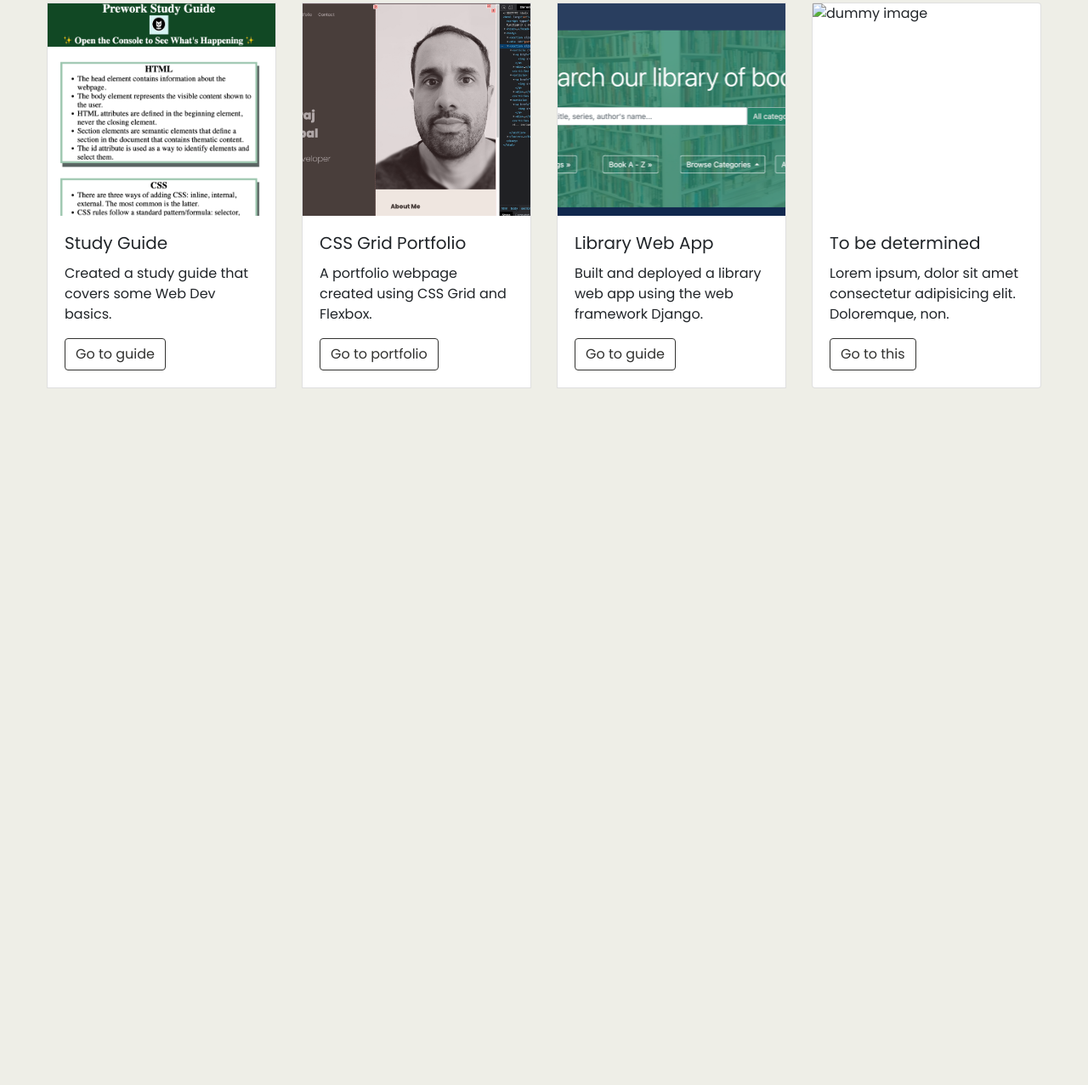
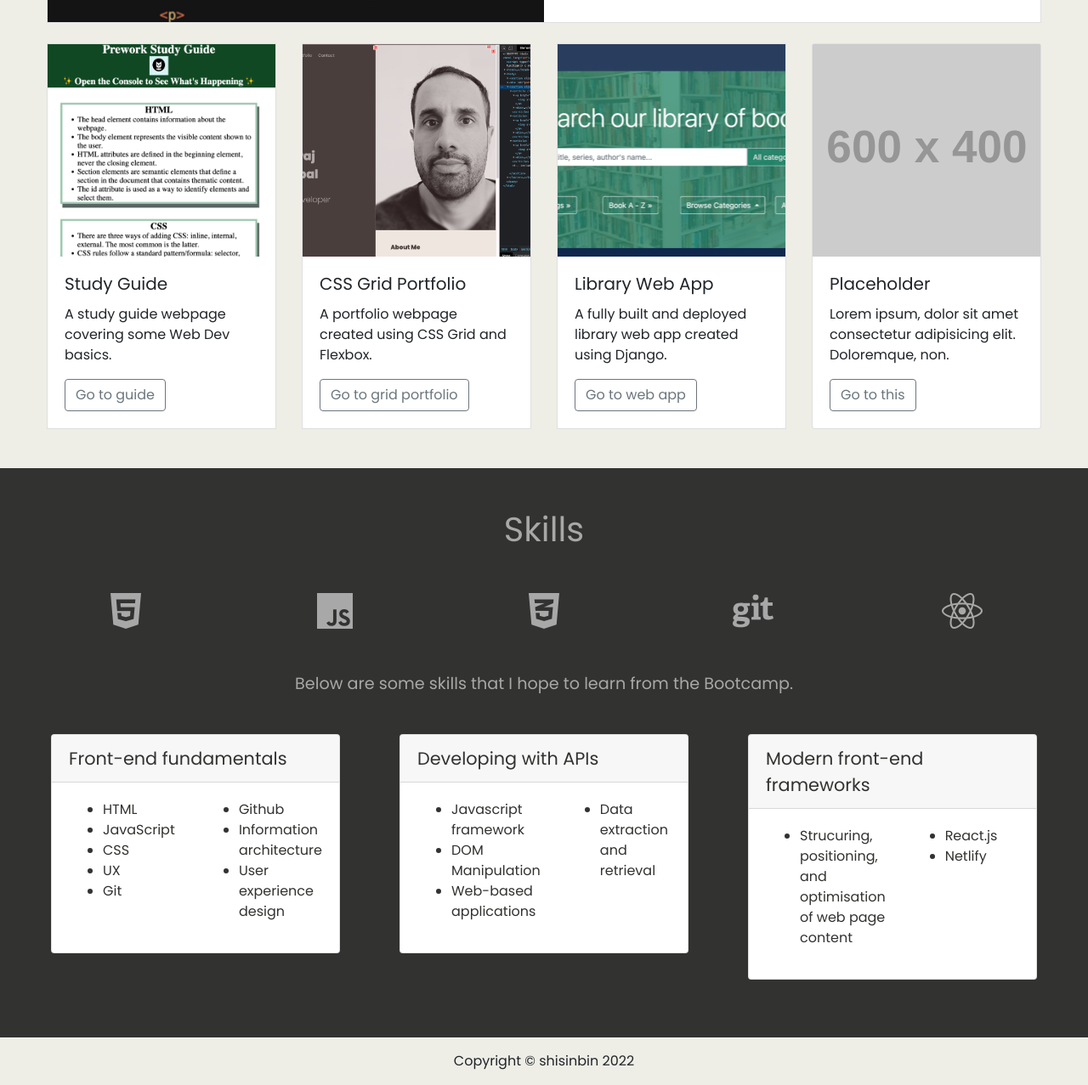
Before and after one commit to shisinbin/bootstrap-portfolio, a plain HTML site: page index.html in a window 1280 px wide. Shown: the part 1380-2657 px from the top of the page at 85% size. Before the commit the page ends 1853 px from the top, so only its background shows below. Drawn offline with nearby package versions, Linux system fonts and the light colour scheme; placeholder pictures from the web are drawn by us.

Commit message:
add skills section

```diff
--- a/assets/css/style.css
+++ b/assets/css/style.css
@@ -16,6 +16,12 @@ img {
     max-width: 100%;
 }
 
+.jumbotron {
+    padding: 0 !important;
+    margin: 0 !important;
+    background: #eeeee7 !important;
+}
+
 /* panel 1 */
 nav a {
     color: #a8a8a8 !important;
@@ -31,21 +37,18 @@ nav a:hover {
     background: #323230;
 }
 
+
 .text-container {
     color: #323230;
 }
 .text-container a {
     color: #323230;
+    font-size: 3rem;
 }
 .text-container a:hover {
     color: #a8a8a8 !important;
 }
 
-.portfolio img {
-    height: 300px !important;
-    object-fit: cover !important;
-    width: 100% !important;
-}
 .featured img {
     height: 400px !important;
 }
@@ -62,11 +65,42 @@ nav a:hover {
     border-radius: 0 !important;
 }
 
-.work {
+.work, .skills-container {
     max-width: 1200px !important;
+    margin: 0 auto;
 }
 
-.btn-outline-secondary {
-    color: #323230 !important;
-    border-color: #323230 !important;
+.work .card {
+    transition: all 0.4s;
 }
+.work .card:hover {
+    transform: scale(1.02);
+    box-shadow: 0 2px 5px #aaa;
+}
+
+.skills {
+    margin-top: 30px;
+    background: #323230;
+    color: #a8a8a8;
+}
+
+.skills p {
+    font-size: 1.2rem;
+}
+
+.skills .webdev-icons i {
+    font-size: 3rem;
+}
+
+.skills-card {
+    color:#323230;
+    margin: 20px;
+    /* height: 100%; */
+}
+.skills-card .card-header {
+    font-size: 1.3rem;
+}
+
+@media screen and (max-width:991px) {
+
+}
--- a/index.html
+++ b/index.html
@@ -14,7 +14,9 @@
     integrity="sha384-xOolHFLEh07PJGoPkLv1IbcEPTNtaed2xpHsD9ESMhqIYd0nLMwNLD69Npy4HI+N" crossorigin="anonymous">
 
   <!-- font awesome 5.15.4 -->
-  <link rel="stylesheet" href="https://cdnjs.cloudflare.com/ajax/libs/font-awesome/5.15.4/css/all.min.css" integrity="sha512-1ycn6IcaQQ40/MKBW2W4Rhis/DbILU74C1vSrLJxCq57o941Ym01SwNsOMqvEBFlcgUa6xLiPY/NS5R+E6ztJQ==" crossorigin="anonymous" referrerpolicy="no-referrer" />
+  <link rel="stylesheet" href="https://cdnjs.cloudflare.com/ajax/libs/font-awesome/5.15.4/css/all.min.css"
+    integrity="sha512-1ycn6IcaQQ40/MKBW2W4Rhis/DbILU74C1vSrLJxCq57o941Ym01SwNsOMqvEBFlcgUa6xLiPY/NS5R+E6ztJQ=="
+    crossorigin="anonymous" referrerpolicy="no-referrer" />
 
   <!-- poppins font -->
   <link href='https://fonts.googleapis.com/css?family=Poppins' rel='stylesheet'>
@@ -27,9 +29,10 @@
 
 <body>
 
+  <div class="jumbotron jumbotron-fluid">
+
     <section class="container-fluid">
 
-    <!-- splash -->
       <div class="row">
 
         <!-- hello col -->
@@ -37,27 +40,20 @@
 
           <!-- navbar -->
           <nav class="navbar navbar-expand-lg navbar-expand-md navbar-expand-sm navbar-light pl-5 pt-3">
-          <div class="collapse navbar-collapse" id="navbarSupportedContent">
+            <div class="collapse navbar-collapse">
               <ul class="navbar-nav mr-auto">
                 <li class="nav-item">
-                <a class="nav-link" href="#">About Me</a>
+                  <a class="nav-link" href="#about">About Me</a>
                 </li>
                 <li class="nav-item">
-                <a class="nav-link" href="#">Portfolio</a>
+                  <a class="nav-link" href="#portfolio">Portfolio</a>
                 </li>
                 <li class="nav-item">
-                <a class="nav-link" href="#">Contact</a>
+                  <a class="nav-link" href="#contact">Contact</a>
                 </li>
               </ul>
             </div>
           </nav>
-
-        <!-- <div class="flex-grow-1 d-flex">
-          <div class="align-self-center p-5">
-            <h1 class="font-weight-bold">Shivraj Binepal</h1>
-            <h2>Web Developer</h2>
-          </div>
-        </div> -->
 
           <div class="flex-grow-1 d-flex">
             <div class="card align-self-center p-5 border-0">
@@ -72,10 +68,11 @@
 
         <!-- about me col -->
         <div class="col-lg-4 col-md-6 col-sm-12 p-0">
-        <img src="./assets/img/profile_bw_resized.png" width="100%" alt="image of me">
-        <div class="p-5 text-container">
+          <img src="./assets/img/profile_bw_resized.png" width="100%" alt="profile image of me">
+          <div class="p-5 text-container" id="about">
             <h2>About Me</h2>
-          <p>I'm a novice web developer, currently working my way through a Front-End Web Development bootcamp, hoping to development my Web Dev skills in order to help change career path.</p>
+            <p>I'm a novice web developer, currently working my way through a Front-End Web Development bootcamp, hoping
+              to develop my Web Dev skills in order to help change career path.</p>
           </div>
         </div>
 
@@ -84,9 +81,9 @@
 
           <div class="row">
             <div class="col-lg-12 col-md-8 col-sm-8">
-            <div class="text-container p-5">
+              <div class="text-container p-5 h-100 d-flex flex-column" id="contact">
                 <h2>Get in Contact</h2>
-              <div class="d-flex justify-content-between">
+                <div class="flex-grow-1 d-flex justify-content-between align-items-center">
                   <!-- <img src="./assets/img/github.png" width="10%" alt="">
                 <img src="./assets/img/email2.png" width="10%" alt="">
                 <img src="./assets/img/twitter-sign.png" width="10%" alt=""> -->
@@ -97,59 +94,23 @@
               </div>
             </div>
             <div class="col-lg-12 col-md-4 col-sm-4">
-            <img src="./assets/img/mood_resized.png" class="mh-75" width="100%" alt="">
+              <img src="./assets/img/mood_resized.png" class="mh-75" width="100%"
+                alt="image of me looking wistfully into the distance">
             </div>
           </div>
         </div>
       </div>
+
     </section>
 
-  <!-- work -->
-  <!-- <section class="portfolio container-fluid">
-    <div><h1 class="text-center mt-5">Portfolio</h1></div>
-
-    <div class="row">
-
-      <div class="featured col-12">
-        <div class="row">
-          <div class="col-lg-6 col-md-6 col-sm-12">
-            <img src="assets/img/refactor.png" class="img-fluid w-100" alt="refactoring code image">
-          </div>
-          <div class="col-lg-6 col-md-6 col-sm-12">
-            Code Refactoring
-          </div>
-        </div>
   </div>
 
-      <div class="col-lg-4 col-md-6 col-sm-12">
-        <div class="row">
-          <div class="col-12">
-            <img src="assets/img/study_guide.png" class="img-fluid" alt="study guide image">
-          </div>
-          <div class="col-12">
-            Study Guide
-          </div>
-        </div>
-      </div>
-
-      <div class="col-lg-4 col-md-6 col-sm-12">
-        <div class="row">
-          <div class="col-lg-12">
-            <img src="assets/img/library.png" alt="library web app image">
-          </div>
-          <div class="col-lg-12">
-            Library Web App
-          </div>
-        </div>
-      </div>
-
-    </div>
-  </section> -->
-
-  <!-- work redo with cards -->
+  <!-- work -->
   <section class="container work mw-75">
 
-    <div><h1 class="text-center mt-5 mb-3">Portfolio</h1></div>
+    <div>
+      <h1 class="text-center mt-5 mb-3" id="portfolio">Portfolio</h1>
+    </div>
 
     <div class="row">
 
@@ -159,14 +120,17 @@
         <div class="card featured mb-4 rounded-0">
           <div class="row no-gutters">
             <div class="col-lg-6 col-md-6 col-sm-12">
-              <a href="https://shisinbin.github.io/challenge_01/"><img src="assets/img/refactor.png" class="card-img" alt="refactoring code image"></a>
+              <a href="https://shisinbin.github.io/challenge_01/"><img src="assets/img/refactor.png" class="card-img"
+                  alt="refactoring code image"></a>
             </div>
             <div class="col-lg-6 col-md-6 col-sm-12 d-flex">
               <div class="card-body align-self-center">
                 <h3 class="card-title">Code Refactoring</h3>
-                <p class="card-text">Improved a webpage's accessibility by refactoring its code to include both Semantic HTML elements and alt image text.</p>
+                <p class="card-text">Improved a webpage's accessibility by refactoring its code to include both Semantic
+                  HTML elements and alt image text.</p>
                 <!-- <p class="card-text"><small class="text-muted">October 2022</small></p> -->
-                <a href="https://shisinbin.github.io/challenge_01/" class="btn btn-outline-secondary">Go to refactored webpage</a>
+                <a href="https://shisinbin.github.io/challenge_01/" class="btn btn-outline-secondary stretched-link">Go
+                  to refactored webpage</a>
               </div>
             </div>
           </div>
@@ -174,13 +138,15 @@
 
       </div>
 
+      <!-- secondary -->
       <div class="secondary col-lg-3 col-md-6 col-sm-12 mb-3 rounded-0">
         <div class="card rounded-0">
           <img src="assets/img/study_guide.png" class="card-img-top" alt="study guide image">
           <div class="card-body">
             <h5 class="card-title">Study Guide</h5>
-            <p class="card-text">Created a study guide that covers some Web Dev basics.</p>
-            <a href="#" class="btn btn-outline-secondary">Go to guide</a>
+            <p class="card-text">A study guide webpage covering some Web Dev basics.</p>
+            <a href="https://shisinbin.github.io/prework-study-guide/"
+              class="btn btn-outline-secondary stretched-link">Go to guide</a>
           </div>
         </div>
       </div>
@@ -191,7 +157,8 @@
           <div class="card-body">
             <h5 class="card-title">CSS Grid Portfolio</h5>
             <p class="card-text">A portfolio webpage created using CSS Grid and Flexbox.</p>
-            <a href="#" class="btn btn-outline-secondary">Go to portfolio</a>
+            <a href="https://shisinbin.github.io/portfolio/" class="btn btn-outline-secondary stretched-link">Go to grid
+              portfolio</a>
           </div>
         </div>
       </div>
@@ -201,19 +168,19 @@
           <img src="assets/img/library.png" class="card-img-top" alt="library web app image">
           <div class="card-body">
             <h5 class="card-title">Library Web App</h5>
-            <p class="card-text">Built and deployed a library web app using the web framework Django.</p>
-            <a href="#" class="btn btn-outline-secondary">Go to guide</a>
+            <p class="card-text">A fully built and deployed library web app created using Django.</p>
+            <a href="https://barhamlibrary.xyz/" class="btn btn-outline-secondary stretched-link">Go to web app</a>
           </div>
         </div>
       </div>
 
       <div class="secondary col-lg-3 col-md-6 col-sm-12 mb-3">
         <div class="card">
-          <img src="..." class="card-img-top" alt="dummy image">
+          <img src="https://placehold.co/600x400" class="card-img-top" alt="placeholder image">
           <div class="card-body">
-            <h5 class="card-title">To be determined</h5>
+            <h5 class="card-title">Placeholder</h5>
             <p class="card-text">Lorem ipsum, dolor sit amet consectetur adipisicing elit. Doloremque, non.</p>
-            <a href="#" class="btn btn-outline-secondary">Go to this</a>
+            <a href="#" class="btn btn-outline-secondary stretched-link">Go to this</a>
           </div>
         </div>
       </div>
@@ -223,16 +190,124 @@
   </section>
 
   <!-- skills -->
-  <section class="container-fluid">
+  <section class="container-fluid skills py-5 px-0">
+    <div class="skills-container">
 
-  </section>
+      <h1 class="text-center" id="skills">Skills</h1>
 
-  <!-- about -->
-  <section class="container-fluid">
+      <div class="row my-5 webdev-icons">
+        <div class="col d-flex justify-content-center">
+          <i class="fab fa-html5" alt="html 5 icon"></i>
+        </div>
+        <div class="col d-flex justify-content-center">
+          <i class="fab fa-js" alt="javascript icon"></i>
+        </div>
+        <div class="col d-flex justify-content-center">
+          <i class="fab fa-css3-alt" alt="css 3 icon"></i>
+        </div>
+        <div class="col d-flex justify-content-center">
+          <i class="fab fa-git" alt="git icon"></i>
+        </div>
+        <div class="col d-flex justify-content-center">
+          <i class="fab fa-react" alt="react.js icon"></i>
+        </div>
+      </div>
 
+      <p class="text-center mb-4">Below are some skills that I hope to learn from the Bootcamp.</p>
+
+      <div class="row">
+
+        <div class="col-lg-4 col-md-6 col-sm-12">
+          <div class="card skills-card">
+            <div class="card-header">
+              Front-end fundamentals
+            </div>
+            <div class="card-body">
+              <div class="row">
+                <div class="col">
+                  <ul>
+                    <li>HTML</li>
+                    <li>JavaScript</li>
+                    <li>CSS</li>
+                    <li>UX</li>
+                    <li>Git</li>
+                  </ul>
+                </div>
+                <div class="col">
+                  <ul>
+                    <li>Github</li>
+                    <li>Information architecture</li>
+                    <li>User experience design</li>
+                  </ul>
+                </div>
+              </div>
+            </div>
+          </div>
+        </div>
+
+        <div class="col-lg-4 col-md-6 col-sm-12">
+          <div class="card skills-card">
+            <div class="card-header">
+              Developing with APIs
+            </div>
+            <div class="card-body">
+              <div class="row">
+                <div class="col">
+                  <ul>
+                    <li>Javascript framework</li>
+                    <li>DOM Manipulation</li>
+                    <li>Web-based applications</li>
+                  </ul>
+                </div>
+                <div class="col">
+                  <ul>
+                    <li>Data extraction and retrieval</li>
+                  </ul>
+                </div>
+              </div>
+            </div>
+          </div>
+        </div>
+
+
+        <div class="col-lg-4 col-md-6 col-sm-12">
+          <div class="card skills-card">
+            <div class="card-header">
+              Modern front-end frameworks
+            </div>
+            <div class="card-body">
+              <div class="row">
+                <div class="col">
+                  <ul>
+                    <li>Strucuring, positioning, and optimisation of web page content</li>
+                  </ul>
+                </div>
+                <div class="col">
+                  <ul>
+                    <li>React.js</li>
+                    <li>Netlify</li>
+                  </ul>
+                </div>
+              </div>
+            </div>
+          </div>
+        </div>
+
+      </div>
+    </div>
   </section>
 
   <!-- footer -->
+
+  <footer>
+    <div class="container">
+      <div class="row justify-content-center align-items-center my-3">
+        <p class="m-0">
+          Copyright &copy; shisinbin 2022
+        </p>
+      </div>
+    </div>
+  </footer>
 
 
   <!-- JavaScript: jQuery and Bootstrap Bundle (includes Popper) -->
```
Also changed, not shown: 1 other file. Lines whose indentation alone changed are shown as unchanged.
